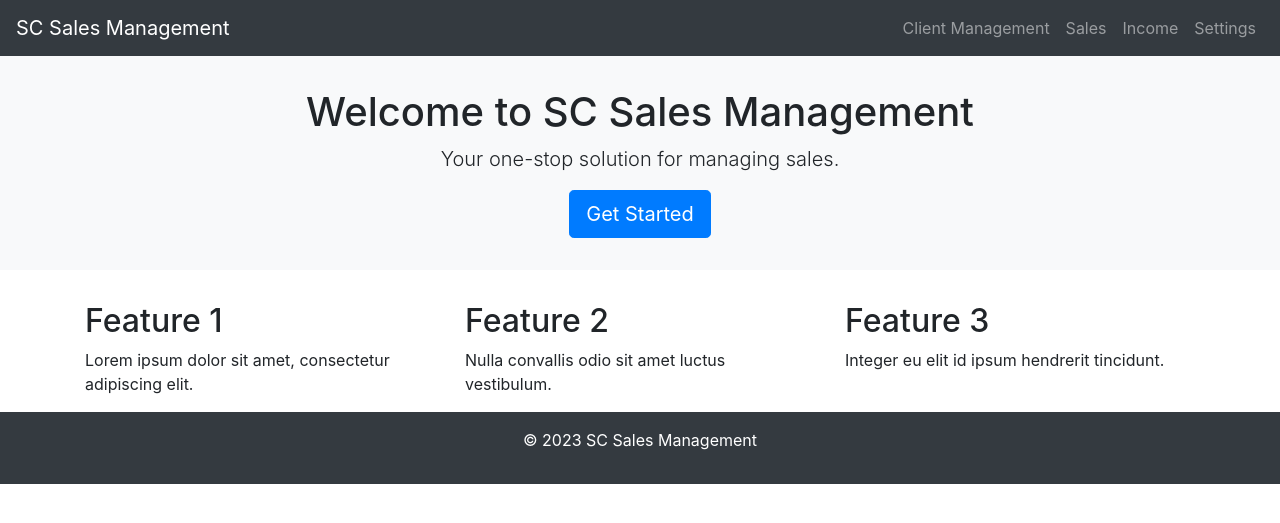
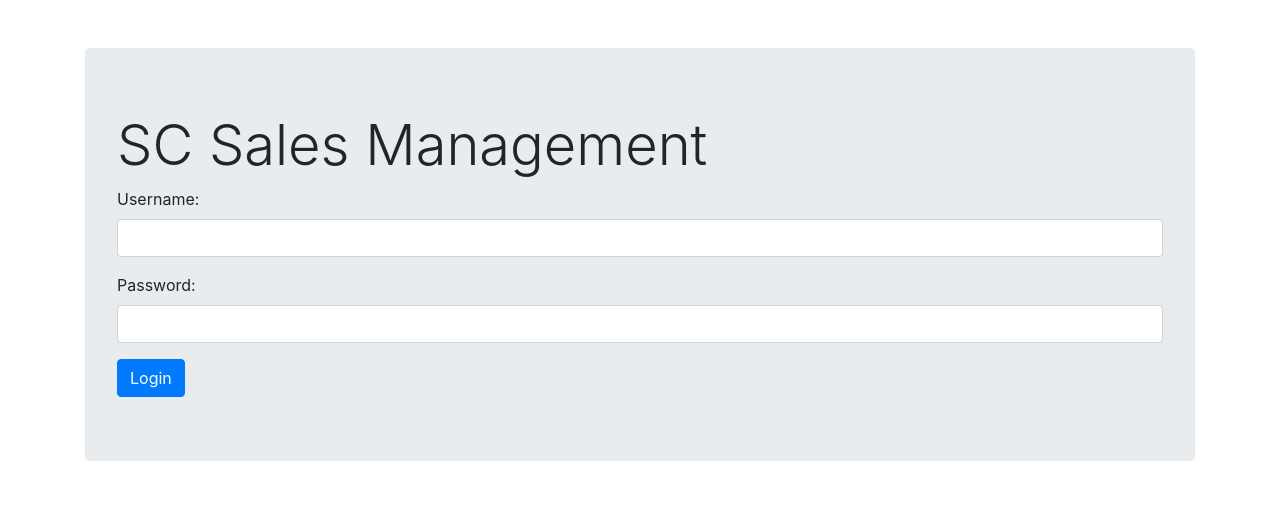
Before and after one commit to Jonnywald/SC_software, a Flask app: page / in a window 1280 px wide. Shown: the top 523 px of the page. Run offline with Flask 3, Linux system fonts and the light colour scheme; some libraries are stand-ins or nearby versions.

Commit message:
pseudo-Login added

```diff
--- a/app.py
+++ b/app.py
@@ -18,10 +18,36 @@ class Client(db.Model):
 def index():
     return render_template('index.html')
 
+@app.route('/login', methods=['POST'])
+def login():
+    username = request.form['username']
+    password = request.form['password']
+
+    # In a real-world application, you would check the username and password against a database or other authentication method.
+    # For simplicity, we'll just consider "admin" as a valid user with any password.
+
+    if username == 'admin':
+        return redirect(url_for('dashboard'))
+
+    # Add an error message to display invalid login attempt if needed.
+    return render_template('index.html')
+
+@app.route('/dashboard')
+def dashboard():
+    # In a real-world application, you may want to add authentication check to ensure the user is logged in before accessing this page.
+    clients = Client.query.all()
+    return render_template('dashboard.html', clients=clients)
+
 @app.route('/clients')
 def client_management():
-    clients = Client.query.all()
-    return render_template('clients.html', clients=clients)
+    search_query = request.args.get('search_query', '')
+
+    if search_query:
+        clients = Client.query.filter(Client.name.contains(search_query)).all()
+    else:
+        clients = Client.query.all()
+
+    return render_template('clients.html', clients=clients, search_query=search_query)
 
 @app.route('/add-client', methods=['GET', 'POST'])
 def add_client():
--- a/templates/add_client.html
+++ b/templates/add_client.html
@@ -22,6 +22,7 @@
       </div>
       <button type="submit" class="btn btn-primary">Save</button>
       <a href="{{ url_for('client_management') }}" class="btn btn-secondary">Cancel</a>
+      <a href="{{ url_for('dashboard') }}" class="btn btn-secondary">Return to Dashboard</a>
     </form>
   </div>
 
--- a/templates/edit_client.html
+++ b/templates/edit_client.html
@@ -22,6 +22,7 @@
       </div>
       <button type="submit" class="btn btn-primary">Update</button>
       <a href="{{ url_for('client_management') }}" class="btn btn-secondary">Cancel</a>
+      <a href="{{ url_for('dashboard') }}" class="btn btn-secondary">Return to Dashboard</a>
     </form>
   </div>
 
--- a/templates/index.html
+++ b/templates/index.html
@@ -1,64 +1,29 @@
 <!DOCTYPE html>
 <html>
-
 <head>
-    <title>SC Sales Management</title>
+  <title>SC Sales Management - Login</title>
   <link rel="stylesheet" href="https://maxcdn.bootstrapcdn.com/bootstrap/4.5.2/css/bootstrap.min.css">
-    <link rel="stylesheet" href="{{ url_for('static', filename='css/styles.css') }}">
 </head>
-
 <body>
-
-    <nav class="navbar navbar-expand-md navbar-dark bg-dark">
-        <a class="navbar-brand" href="/">SC Sales Management</a>
-        <ul class="navbar-nav ml-auto">
-            <li class="nav-item">
-                <a class="nav-link" href="/clients">Client Management</a>
-            </li>
-            <li class="nav-item">
-                <a class="nav-link" href="/sales">Sales</a>
-            </li>
-            <li class="nav-item">
-                <a class="nav-link" href="/income">Income</a>
-            </li>
-            <li class="nav-item">
-                <a class="nav-link" href="/settings">Settings</a>
-            </li>
-        </ul>
-    </nav>
-
-    <div class="jumbotron jumbotron-fluid">
-        <div class="container text-center">
-            <h1>Welcome to SC Sales Management</h1>
-            <p class="lead">Your one-stop solution for managing sales.</p>
-            <a href="#" class="btn btn-primary btn-lg">Get Started</a>
+  <div class="container mt-5">
+    <div class="jumbotron">
+      <h1 class="display-4">SC Sales Management</h1>
+      <form action="{{ url_for('login') }}" method="post">
+        <div class="form-group">
+          <label for="username">Username:</label>
+          <input type="text" class="form-control" id="username" name="username" required>
+        </div>
+        <div class="form-group">
+          <label for="password">Password:</label>
+          <input type="password" class="form-control" id="password" name="password" required>
+        </div>
+        <button type="submit" class="btn btn-primary">Login</button>
+      </form>
     </div>
   </div>
-
-    <div class="container">
-        <div class="row">
-            <div class="col-md-4">
-                <h2>Feature 1</h2>
-                <p>Lorem ipsum dolor sit amet, consectetur adipiscing elit.</p>
-            </div>
-            <div class="col-md-4">
-                <h2>Feature 2</h2>
-                <p>Nulla convallis odio sit amet luctus vestibulum.</p>
-            </div>
-            <div class="col-md-4">
-                <h2>Feature 3</h2>
-                <p>Integer eu elit id ipsum hendrerit tincidunt.</p>
-            </div>
-        </div>
-    </div>
-
-    <footer class="footer bg-dark text-white text-center">
-        <p>&copy; 2023 SC Sales Management</p>
-    </footer>
 
   <script src="https://code.jquery.com/jquery-3.5.1.slim.min.js"></script>
   <script src="https://cdn.jsdelivr.net/npm/@popperjs/core@2.9.1/dist/umd/popper.min.js"></script>
   <script src="https://maxcdn.bootstrapcdn.com/bootstrap/4.5.2/js/bootstrap.min.js"></script>
 </body>
-
 </html>
```
Also changed, not shown: templates/clients.html (+9 -0 lines), templates/dashboard.html (added, +64 -0 lines), templates/navbar.html (added, +30 -0 lines), instance/clients.db. Lines whose indentation alone changed are shown as unchanged.
